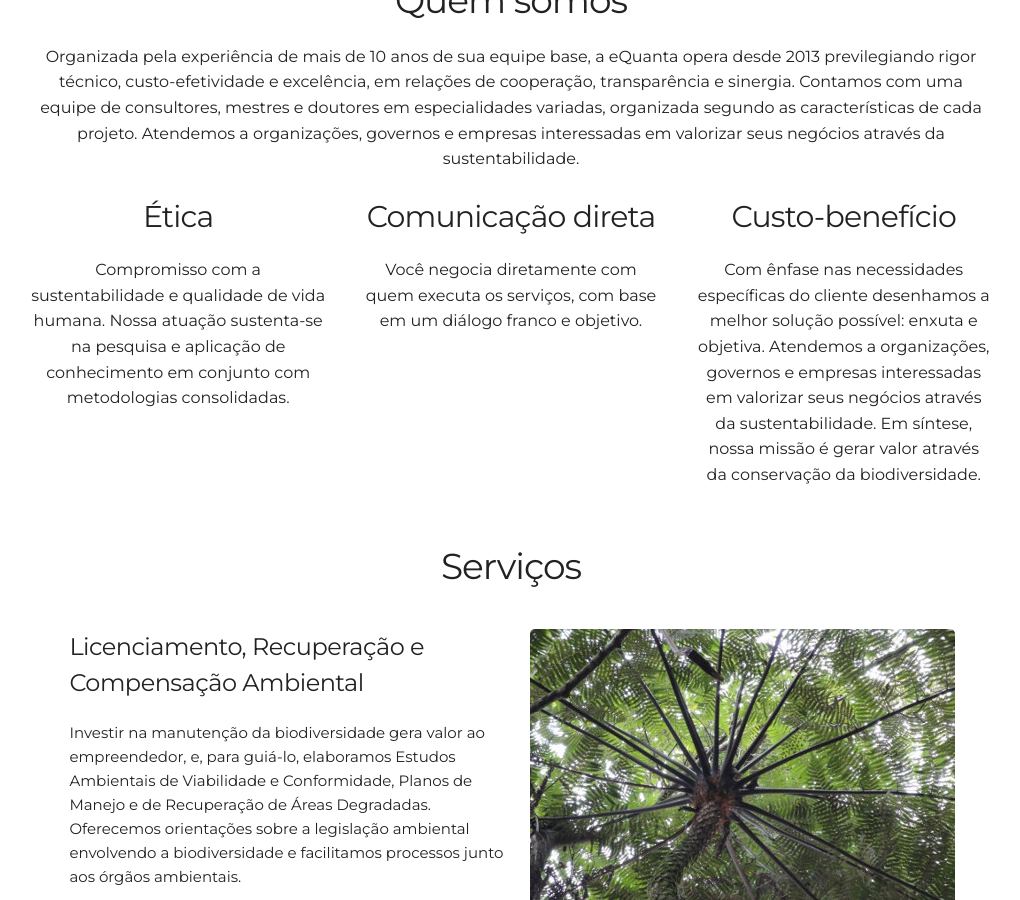
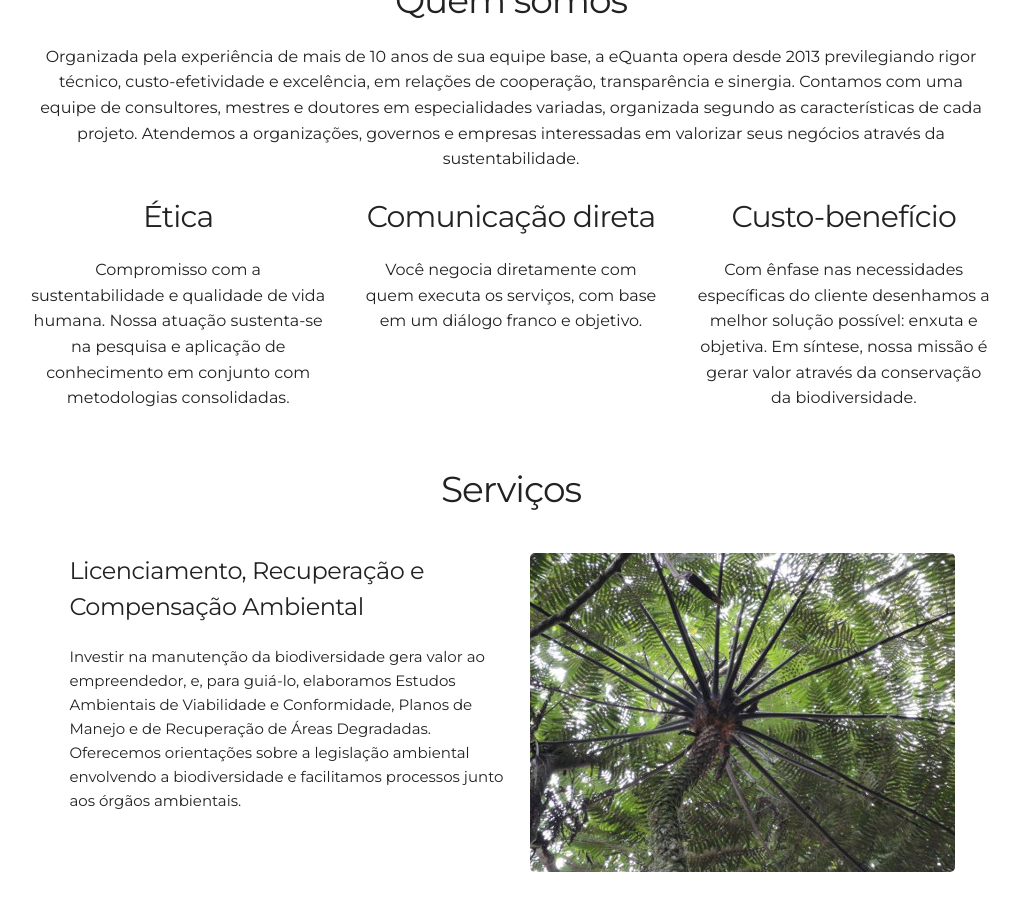
Before and after one commit to leroy1977/eQ1, a Jekyll site: the page built from index.html, in a window 1280 px wide and 900 px high, scrolled down 948 px. Shown: the whole window, without its empty margins (129-1149 px from the left). Built offline with Jekyll 4.4.1, drawn with Linux system fonts in a browser that asks for light colours.

Commit message:
Update about.html

```diff
--- a/_includes/about.html
+++ b/_includes/about.html
@@ -29,7 +29,7 @@
       <!-- <i class="devicon-git-plain"></i>
       <i class="devicon-gulp-plain colored"></i>
       <i class="devicon-atom-original-wordmark"></i> -->
-      <p>Com ênfase nas necessidades específicas do cliente desenhamos a melhor solução possível: enxuta e objetiva. Atendemos a organizações, governos e empresas interessadas em valorizar seus negócios através da sustentabilidade. Em síntese, nossa missão é gerar valor através da conservação da biodiversidade.</p>
+      <p>Com ênfase nas necessidades específicas do cliente desenhamos a melhor solução possível: enxuta e objetiva. Em síntese, nossa missão é gerar valor através da conservação da biodiversidade.</p>
     </div>
   </div>
 </div>
```
